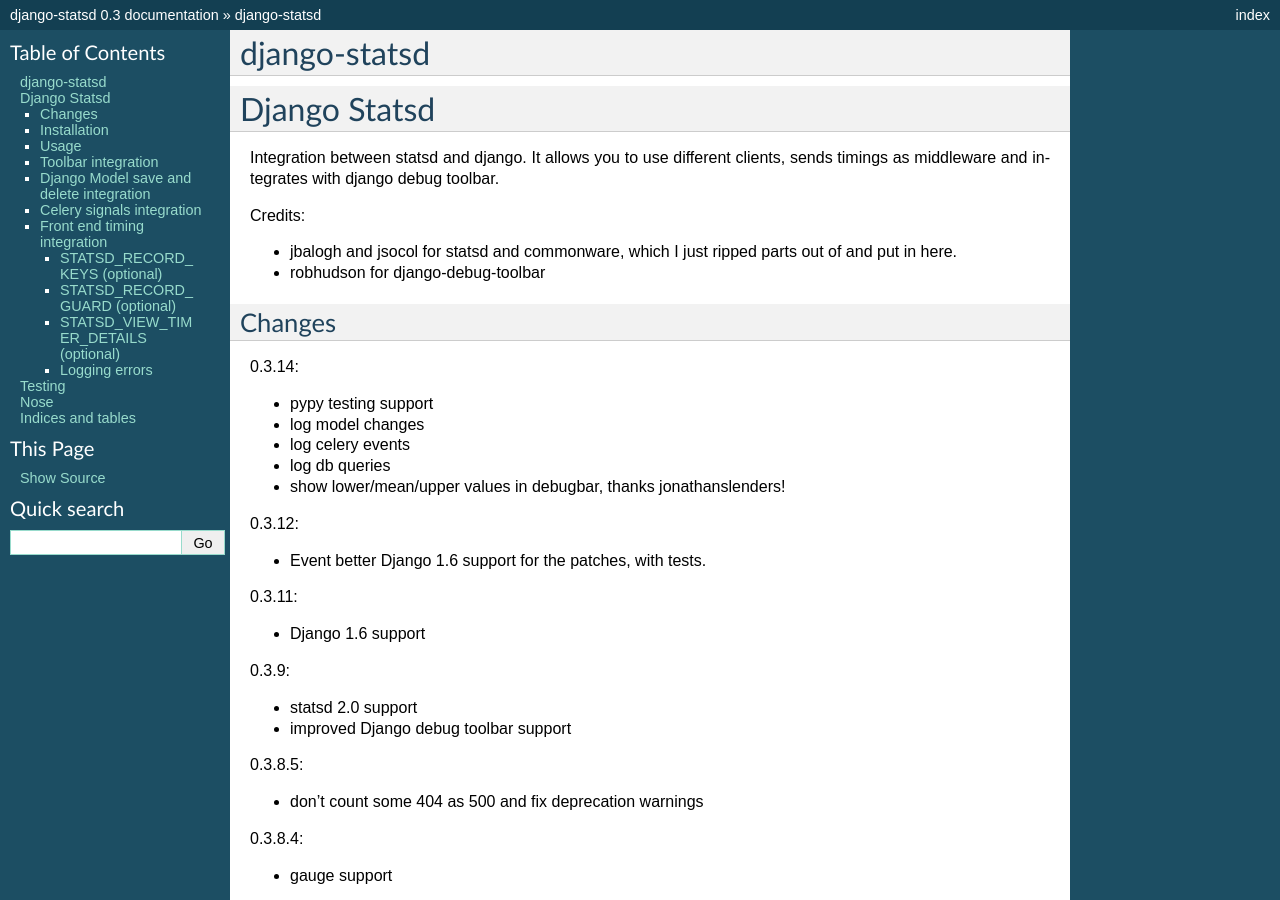
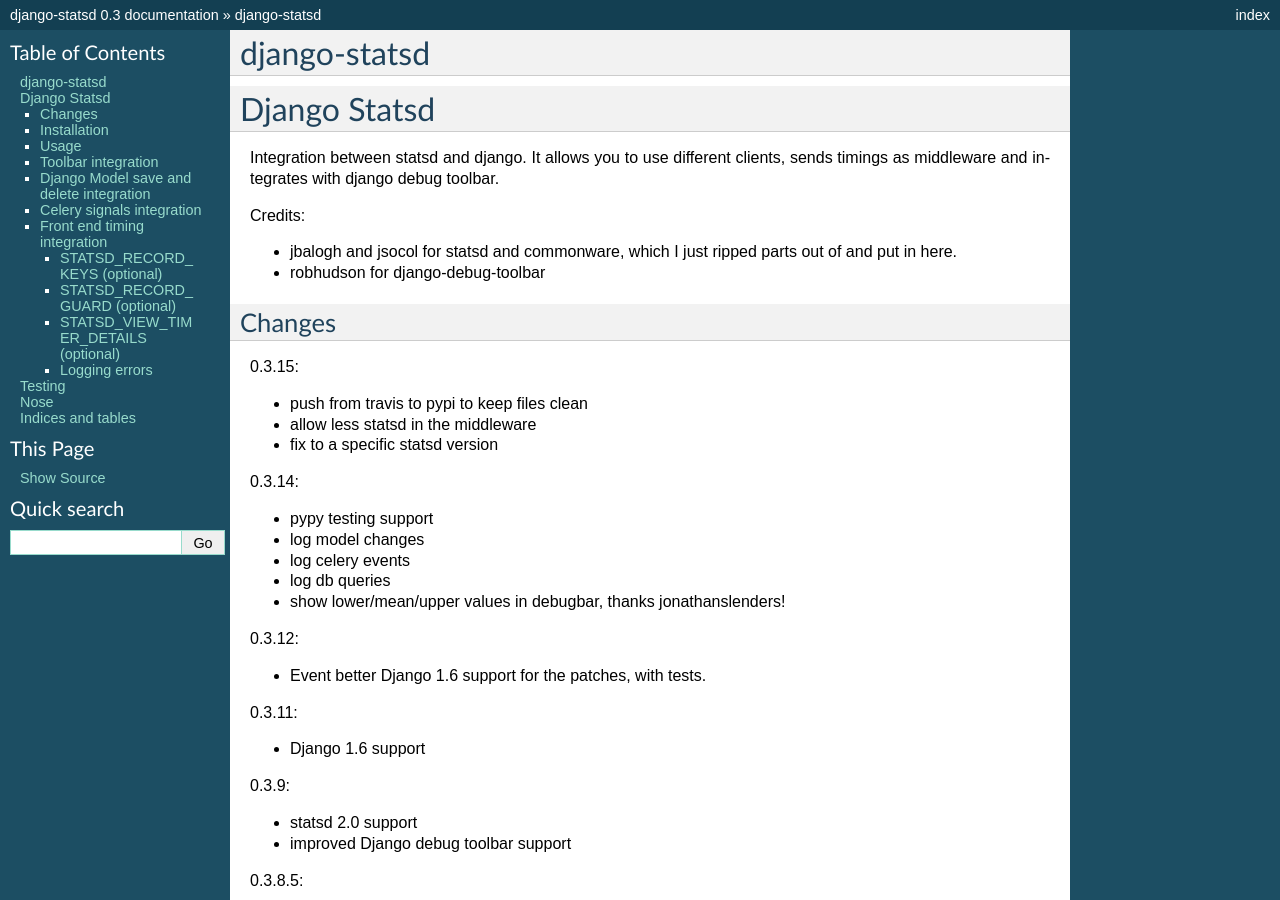
Before and after one commit to django-statsd/django-statsd, a Sphinx documentation site: the page built from docs/index.rst, in a window 1280 px wide and 900 px high. Built offline with Sphinx 7.4.7, drawn with Linux system fonts in a browser that asks for light colours.

Commit message:
tie to a specific version, release 0.3.15

```diff
--- a/docs/index.rst
+++ b/docs/index.rst
@@ -15,6 +15,12 @@ Credits:
 
 Changes
 -------
+
+0.3.15:
+
+- push from travis to pypi to keep files clean
+- allow less statsd in the middleware
+- fix to a specific statsd version
 
 0.3.14:
 
--- a/requirements.txt
+++ b/requirements.txt
@@ -1,4 +1,4 @@
 mock
 nose
-statsd>=2.0.0
+statsd==2.1.2
 django<1.7
--- a/setup.py
+++ b/setup.py
@@ -4,13 +4,13 @@ from setuptools import setup
 setup(
     # Because django-statsd was taken, I called this django-statsd-mozilla.
     name='django-statsd-mozilla',
-    version='0.3.14',
+    version='0.3.15',
     description='Django interface with statsd',
     long_description=open('README.rst').read(),
     author='Andy McKay',
     author_email='andym@mozilla.com',
     license='BSD',
-    install_requires=['statsd>=2.0.0'],
+    install_requires=['statsd==2.1.2'],
     packages=['django_statsd',
               'django_statsd/patches',
               'django_statsd/clients',
```
